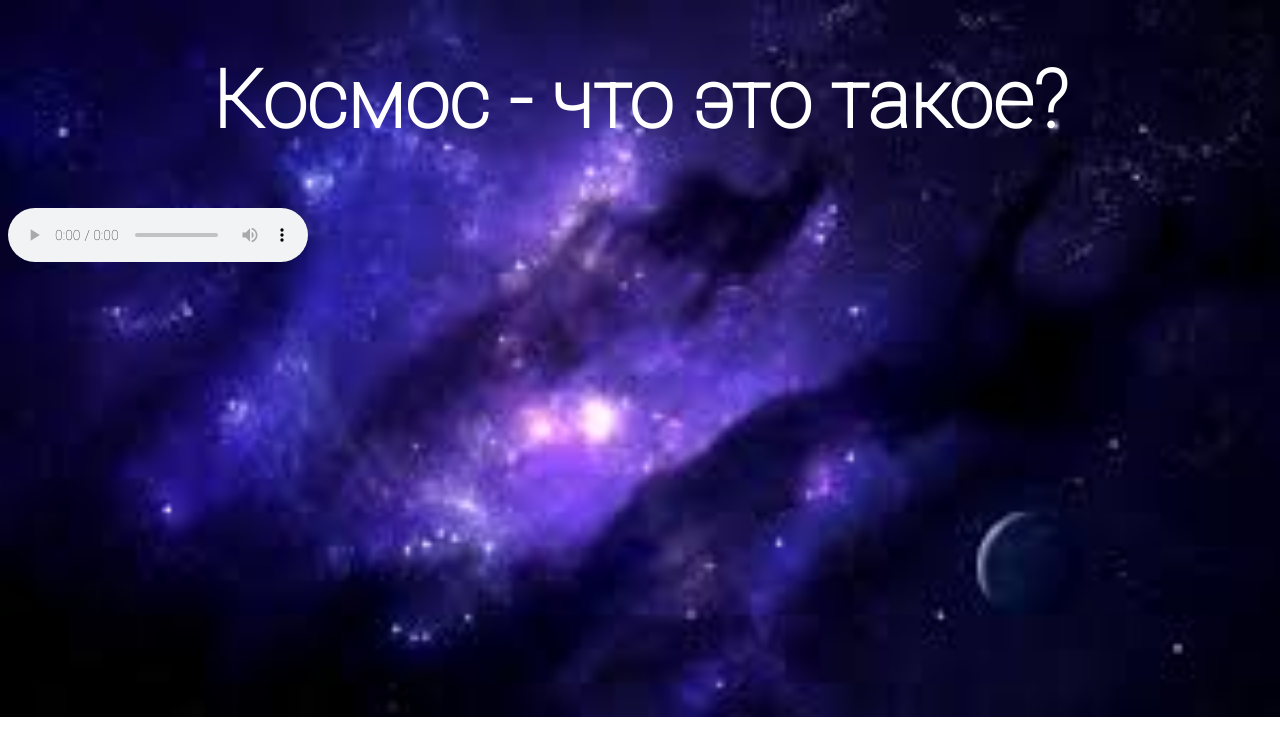
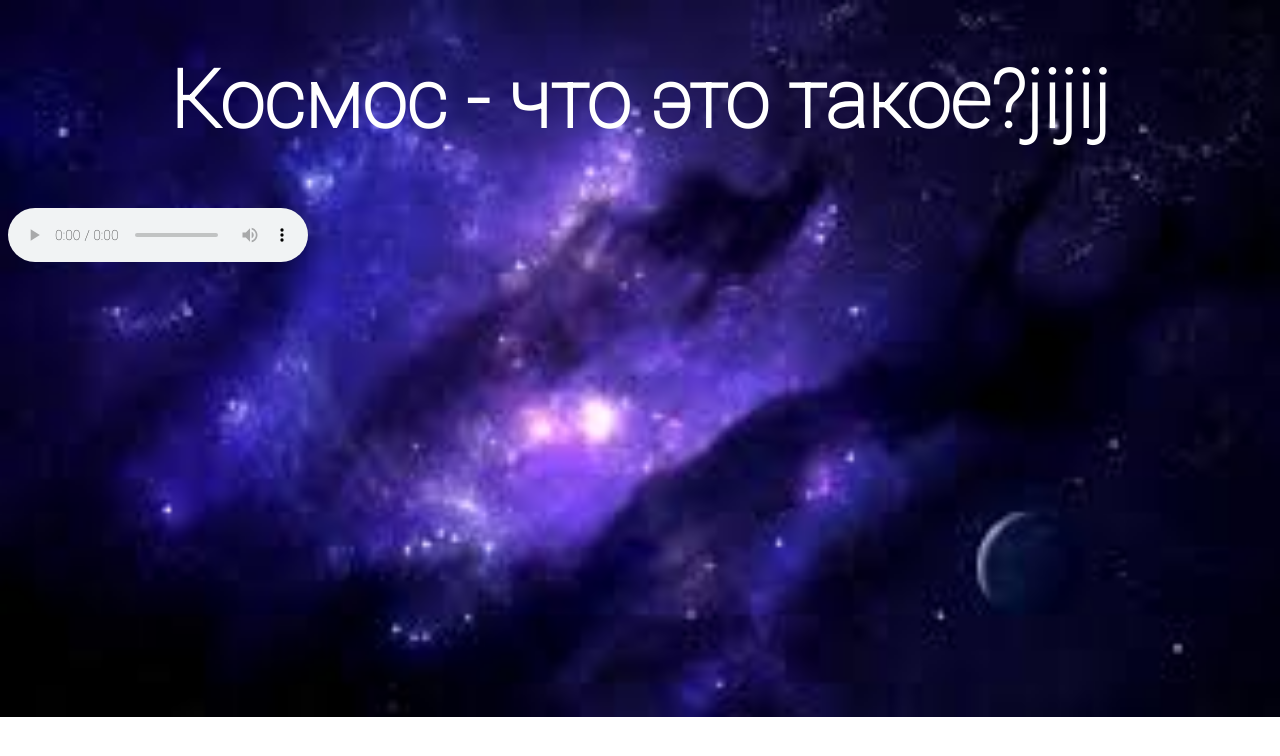
Before and after one commit to Exo03/ou6ro, a plain HTML site: page index.html in a window 1280 px wide. Drawn offline with Linux system fonts and the light colour scheme.

Commit message:
Add files via upload

```diff
--- a/index.html
+++ b/index.html
@@ -11,7 +11,7 @@
     <link rel="stylesheet" href="style.css">
 </head>
 <body>
-    <h1 class = "title">Космос - что это такое?</h1>
+    <h1 class = "title">Космос - что это такое?jijij</h1>
     <p></p>
 </body>
 </html>
```
